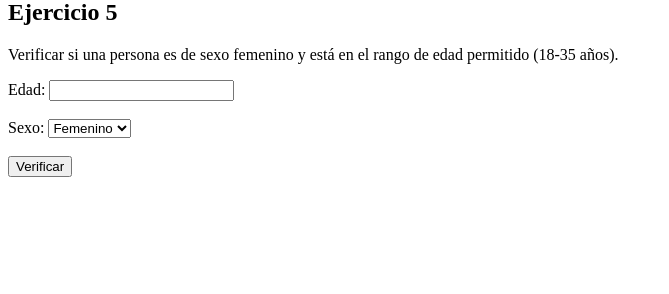
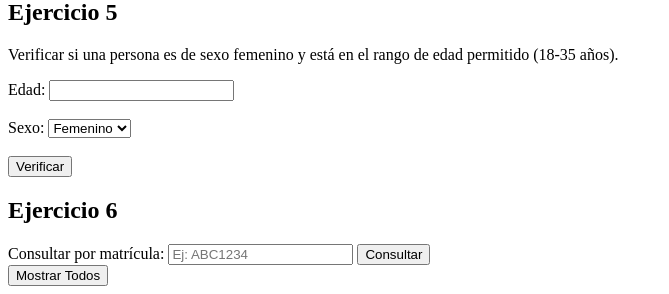
Before and after one commit to ObedEsp/tecweb, a PHP site: page / in a window 1280 px wide. Shown: the part 1360-1654 px from the top of the page, without its empty margins (0-669 px from the left). Before the commit the page ends 1537 px from the top, so only its background shows below. Run offline with PHP 8.4, Linux system fonts and the light colour scheme.

Commit message:
Se realizo Ejercicio 6

```diff
--- a/practicas/p06/index.php
+++ b/practicas/p06/index.php
@@ -84,5 +84,26 @@
             }
         }
     ?>
+
+    <h2>Ejercicio 6</h2>
+    <form method="post">
+        <label>Consultar por matrícula: </label>
+        <input type="text" name="matricula" placeholder="Ej: ABC1234" />
+        <button type="submit" name="consulta_unica">Consultar</button>
+    </form>
+    <form method="post">
+        <button type="submit" name="mostrar_todos">Mostrar Todos</button>
+    </form>
+    <div id="resultado">
+        <?php
+            if ($_SERVER["REQUEST_METHOD"] == "POST") {
+                if (isset($_POST["consulta_unica"]) && !empty($_POST["matricula"])) {
+                    echo consultarVehiculo(htmlspecialchars($_POST["matricula"]));
+                } elseif (isset($_POST["mostrar_todos"])) {
+                    echo mostrarTodosVehiculos();
+                }
+            }
+        ?>
+    </div>
 </body>
 </html>
--- a/practicas/p06/src/funciones.php
+++ b/practicas/p06/src/funciones.php
@@ -104,4 +104,60 @@ function generarTablaLetras($arreglo) {
     }
     echo '</table>';
 }
+//Funcion para consultar los vehiculos
+function consultarVehiculo($matricula) {
+    $vehiculos = obtenerVehiculos(); // Función que devuelve los datos
+    if (array_key_exists($matricula, $vehiculos)) {
+        $info = $vehiculos[$matricula];
+        $propietario = $info["Propietario"];
+        return "<div class='result'>
+            <strong>Matrícula:</strong> $matricula<br>
+            <strong>Marca:</strong> {$info['Marca']}<br>
+            <strong>Modelo:</strong> {$info['Modelo']}<br>
+            <strong>Año:</strong> {$info['Año']}<br>
+            <strong>Color:</strong> {$info['Color']}<br>
+            <strong>Propietario:</strong> {$propietario['Nombre']}<br>
+            <strong>Ciudad:</strong> {$propietario['Ciudad']}<br>
+            <strong>Dirección:</strong> {$propietario['Dirección']}
+        </div>";
+    } else {
+        return "<div class='result'>No se encontró un vehículo con la matrícula '$matricula'.</div>";
+    }
+}
+
+function mostrarTodosVehiculos() {
+    $vehiculos = obtenerVehiculos(); // Se obtiene la lista de vehículos
+
+    $output = "<div class='result'>";
+    foreach ($vehiculos as $matricula => $info) {
+        $propietario = $info["Propietario"];
+        $output .= "<strong>Matrícula:</strong> $matricula<br>
+                    <strong>Marca:</strong> {$info['Marca']}<br>
+                    <strong>Modelo:</strong> {$info['Modelo']}<br>
+                    <strong>Año:</strong> {$info['Año']}<br>
+                    <strong>Color:</strong> {$info['Color']}<br>
+                    <strong>Propietario:</strong> {$propietario['Nombre']}<br>
+                    <strong>Ciudad:</strong> {$propietario['Ciudad']}<br>
+                    <strong>Dirección:</strong> {$propietario['Dirección']}<br><br>";
+    }
+    $output .= "</div>";
+
+    return $output;
+}
+
+// Nueva función que devuelve la lista de vehículos
+function obtenerVehiculos() {
+    return [
+        "ABC1234" => ["Marca" => "Toyota", "Modelo" => "Corolla", "Año" => 2020, "Color" => "Rojo", "Propietario" => ["Nombre" => "Juan Pérez", "Ciudad" => "Puebla", "Dirección" => "Av. Reforma 123"]],
+        "XYZ5678" => ["Marca" => "Honda", "Modelo" => "Civic", "Año" => 2019, "Color" => "Azul", "Propietario" => ["Nombre" => "María López", "Ciudad" => "Puebla", "Dirección" => "Calle 5 de Mayo 456"]],
+        "LMN3456" => ["Marca" => "Ford", "Modelo" => "Focus", "Año" => 2018, "Color" => "Negro", "Propietario" => ["Nombre" => "Carlos Sánchez", "Ciudad" => "Puebla", "Dirección" => "Blvd. Hermanos Serdán 789"]],
+        "DEF7890" => ["Marca" => "Chevrolet", "Modelo" => "Malibu", "Año" => 2021, "Color" => "Blanco", "Propietario" => ["Nombre" => "Ana Rodríguez", "Ciudad" => "Puebla", "Dirección" => "Calle Zaragoza 321"]],
+        "GHI2345" => ["Marca" => "Nissan", "Modelo" => "Sentra", "Año" => 2022, "Color" => "Gris", "Propietario" => ["Nombre" => "Luis Gómez", "Ciudad" => "Puebla", "Dirección" => "Av. Juárez 654"]],
+        "JKL6789" => ["Marca" => "Mazda", "Modelo" => "Mazda3", "Año" => 2020, "Color" => "Plateado", "Propietario" => ["Nombre" => "Pedro Ramírez", "Ciudad" => "Puebla", "Dirección" => "Col. La Paz 987"]],
+        "PQR1122" => ["Marca" => "Volkswagen", "Modelo" => "Jetta", "Año" => 2017, "Color" => "Verde", "Propietario" => ["Nombre" => "Laura Torres", "Ciudad" => "Puebla", "Dirección" => "Calle Independencia 741"]],
+        "STU3344" => ["Marca" => "Hyundai", "Modelo" => "Elantra", "Año" => 2019, "Color" => "Negro", "Propietario" => ["Nombre" => "Ricardo Mendoza", "Ciudad" => "Puebla", "Dirección" => "Av. Las Torres 159"]],
+        "VWX5566" => ["Marca" => "Kia", "Modelo" => "Forte", "Año" => 2021, "Color" => "Azul", "Propietario" => ["Nombre" => "Gabriela Flores", "Ciudad" => "Puebla", "Dirección" => "Calle Hidalgo 753"]],
+        "YZA7788" => ["Marca" => "Tesla", "Modelo" => "Model 3", "Año" => 2022, "Color" => "Blanco", "Propietario" => ["Nombre" => "Fernando Castillo", "Ciudad" => "Puebla", "Dirección" => "Blvd. Atlixcayotl 852"]]
+    ];
+}
 ?>
```
